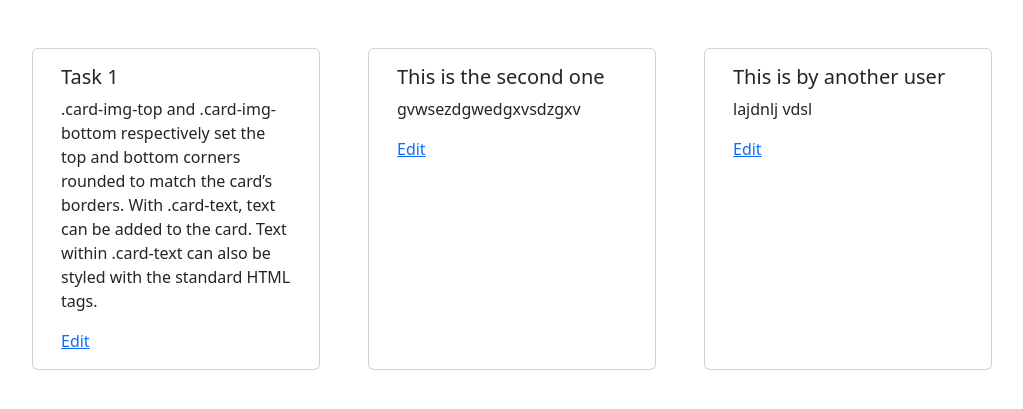
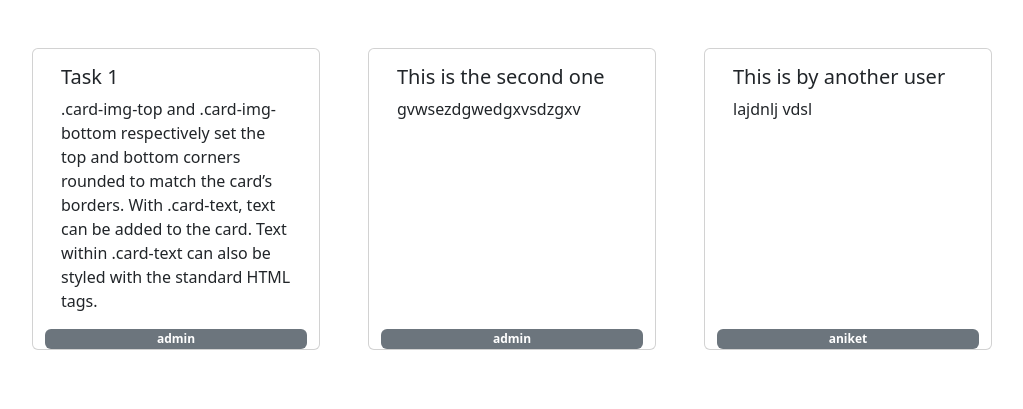
Before and after one commit to Aniketroy2003/mini_webapp, a Django app: page / in a window 1280 px wide. Shown: the part 56-465 px from the top of the page, without its empty margins (16-1039 px from the left). Run offline with Django 5.2, Linux system fonts and the light colour scheme; a user stored in the database is signed in; data comes from the database, SQL or seed files in the repository; both versions use the stored data as it was after the commit; some libraries are stand-ins or nearby versions.

Commit message:
last commit

```diff
--- a/project/core/templates/add_task.html
+++ b/project/core/templates/add_task.html
@@ -3,7 +3,7 @@
 {% block title %}Add task{% endblock title %}
     {% block body %}
     <div class="container">
-    <h1>Add Tasl</h1>
+    <h1>Add Task</h1>
     <form method="post" enctype="multipart/form-data">
         {% csrf_token %}
         {{ form.as_p }}
--- a/project/core/templates/base.html
+++ b/project/core/templates/base.html
@@ -4,6 +4,9 @@
     <meta charset="UTF-8">
     <meta name="viewport" content="width=device-width, initial-scale=1.0">
     <title>{% block title %}{% endblock title %}</title>
+    <link href="https://stackpath.bootstrapcdn.com/bootstrap/4.5.2/css/bootstrap.min.css" rel="stylesheet"/>
+
+    <link href="https://stackpath.bootstrapcdn.com/bootstrap/4.5.2/css/bootstrap.min.css" rel="stylesheet"/>
     <link href="https://cdn.jsdelivr.net/npm/bootstrap@5.3.3/dist/css/bootstrap.min.css" rel="stylesheet" integrity="sha384-QWTKZyjpPEjISv5WaRU9OFeRpok6YctnYmDr5pNlyT2bRjXh0JMhjY6hW+ALEwIH" crossorigin="anonymous">
     <script src="https://cdn.jsdelivr.net/npm/bootstrap@5.3.3/dist/js/bootstrap.bundle.min.js" integrity="sha384-YvpcrYf0tY3lHB60NNkmXc5s9fDVZLESaAA55NDzOxhy9GkcIdslK1eN7N6jIeHz" crossorigin="anonymous"></script>
 </head>
--- a/project/core/templates/home.html
+++ b/project/core/templates/home.html
@@ -8,9 +8,9 @@
     <div class="card-body">
       <h5 class="card-title">{{i.title}}</h5>
       <p class="card-text">{{i.desc}}</p>
-      <a href="{% url "edit_task" i.id %}" class="card-link">Edit</a>
-      {% comment %} <a href="{% url "delete_task" i.id %}" class="card-link">Delete</a> {% endcomment %}
+
     </div>
+    <span class="badge badge-secondary float-right">{{i.user.username}}</span>
   </div>
   {% endfor %}
 </div>
--- a/project/core/templates/profile.html
+++ b/project/core/templates/profile.html
@@ -13,6 +13,7 @@
           <h5 class="card-title">{{i.title}}</h5>
           <p class="card-text">{{i.desc}}</p>
         </div>
+        <a href="{% url "edit_task" i.id %}" class="card-link">Edit</a>
       </div>
       {% endfor %}
     </div>
```
Also changed, not shown: project/db.sqlite3.
